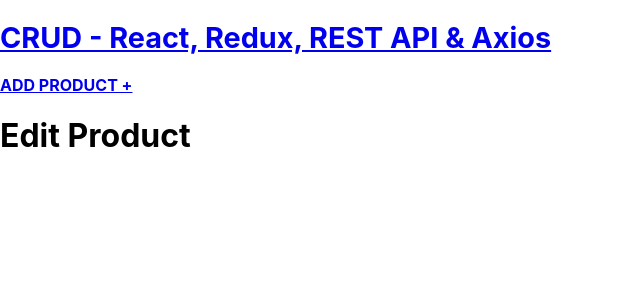
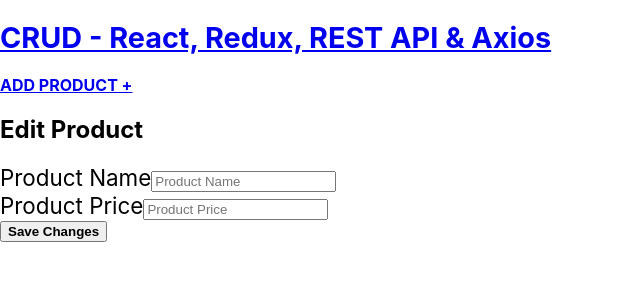
Before and after one commit to mikaelpizzi/crud-redux, a React (Create React App) app: page /products/edit/1 in a window 1280 px wide. Shown: the top 300 px of the page, without its empty margins (0-640 px from the left). Built offline with nearby package versions, Linux system fonts and the light colour scheme; the HTML template or start-up script is replaced by a standard one.

Commit message:
[ADD] Create products and edit pages

```diff
--- a/src/components/EditProduct.js
+++ b/src/components/EditProduct.js
@@ -1,6 +1,43 @@
 const EditProduct = () => {
     return (
-        <h1>Edit Product</h1>
+        <div className="row justify-content-center">
+            <div className="col-md-8">
+                <div className="card">
+                    <div className="card-body">
+                        <h2 className="text-center mb-4 font-weight-bold">
+                            Edit Product
+                        </h2>
+
+                        <form>
+                            <div className="form-group">
+                                <label>Product Name</label>
+                                <input
+                                    type="text"
+                                    className="form-control"
+                                    placeholder="Product Name"
+                                    name="name"
+                                />
+                            </div>
+
+                            <div className="form-group">
+                                <label>Product Price</label>
+                                <input
+                                    type="number"
+                                    className="form-control"
+                                    placeholder="Product Price"
+                                    name="price"
+                                />
+                            </div>
+
+                            <button
+                                type="submit"
+                                className="btn btn-primary font-weight-bold text-uppercase d-block w-100"
+                            >Save Changes</button>
+                        </form>
+                    </div>
+                </div>
+            </div>
+        </div>
     );
 }
 
--- a/src/components/Products.js
+++ b/src/components/Products.js
@@ -1,6 +1,23 @@
+import { Fragment } from "react";
+
 const Products = () => {
     return (
-        <h1>From Products</h1>
+        <Fragment>
+            <h2 className="text-center my-5">Product List</h2>
+
+            <table className="table table-striped">
+                <thead className="bg-primary table-dark">
+                    <tr>
+                        <th scope="col">Name</th>
+                        <th scope="col">Price</th>
+                        <th scope="col">Actions</th>
+                    </tr>
+                </thead>
+                <tbody>
+
+                </tbody>
+            </table>
+        </Fragment>
     );
 }
 
```
